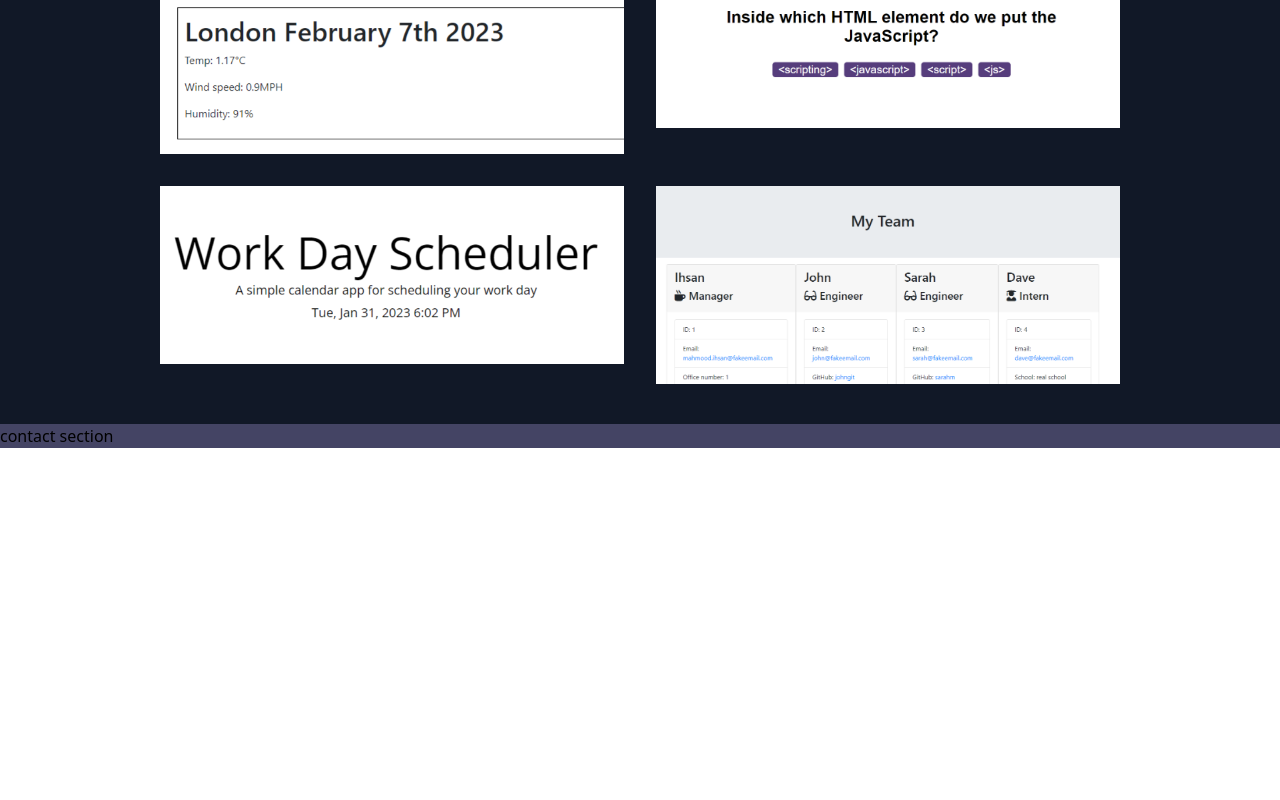
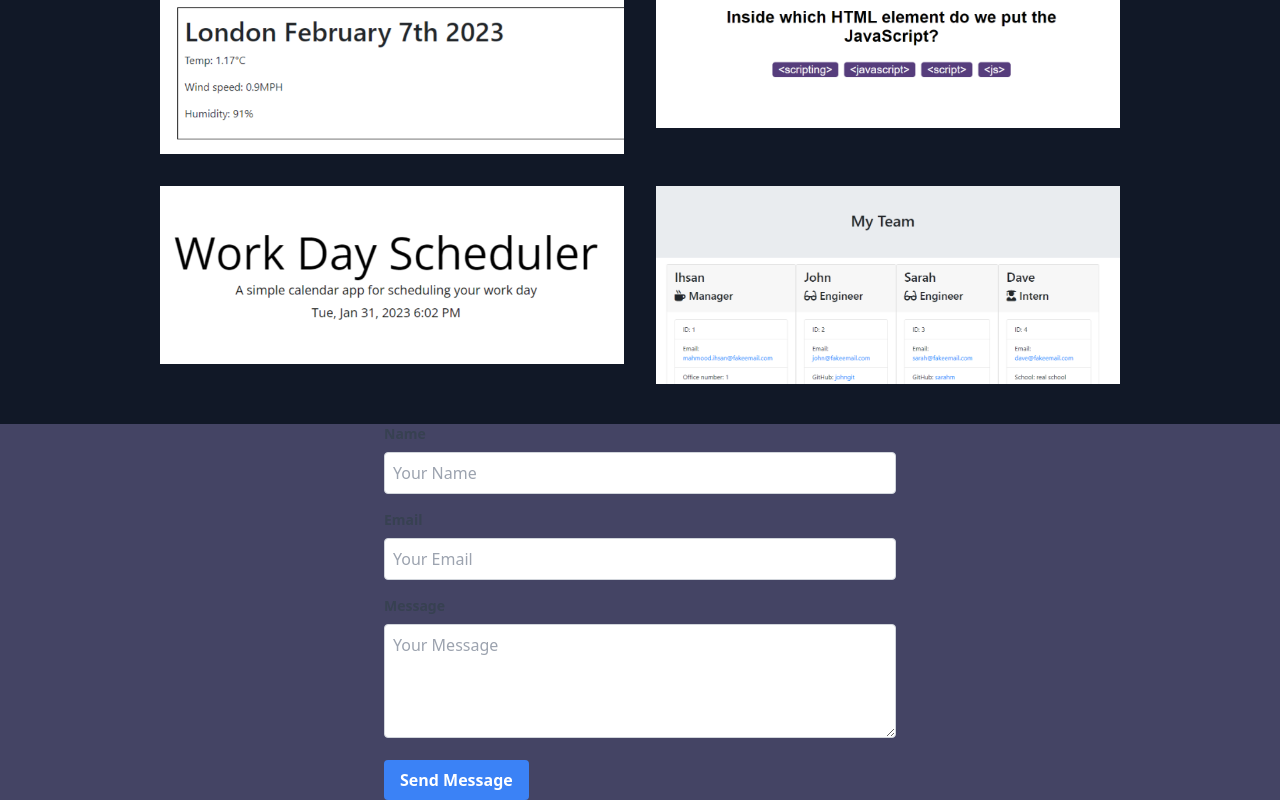
Before and after one commit to ihsanm/Offical-Portfolio, a React (Create React App) app: page / in a window 1280 px wide. Shown: the part 1309-2109 px from the top of the page. Before the commit the page ends 1757 px from the top, so only its background shows below. Built offline with nearby package versions, Linux system fonts and the light colour scheme.

Commit message:
added functional contact section

```diff
--- a/src/Components/contact.js
+++ b/src/Components/contact.js
@@ -1,11 +1,85 @@
-import React from "react";
+import React, { useState } from 'react';
 
-const Contact = ()=>{
-    return(
-        <div>
-            <p>contact section</p>
-        </div>
-    )
-}
+const ContactForm = () => {
+  const [name, setName] = useState('');
+  const [email, setEmail] = useState('');
+  const [message, setMessage] = useState('');
 
-export default Contact
+  const handleSubmit = async (e) => {
+    e.preventDefault();
+
+    // Send the form data to Formspree
+    const response = await fetch('https://formspree.io/f/xwkdeenw', {
+      method: 'POST',
+      headers: {
+        'Content-Type': 'application/json',
+      },
+      body: JSON.stringify({ name, email, message }),
+    });
+
+    if (response.ok) {
+      // Clear the form fields on successful submission
+      setName('');
+      setEmail('');
+      setMessage('');
+      alert('Message sent!');
+    } else {
+      alert('Message failed to send. Please try again.');
+    }
+  };
+
+  return (
+    <form onSubmit={handleSubmit} className="max-w-lg mx-auto" id="contact">
+      <div className="mb-4">
+        <label htmlFor="name" className="block text-gray-700 text-sm font-bold mb-2">
+          Name
+        </label>
+        <input
+          type="text"
+          id="name"
+          className="w-full p-2 border border-gray-300 rounded"
+          placeholder="Your Name"
+          value={name}
+          onChange={(e) => setName(e.target.value)}
+          required
+        />
+      </div>
+      <div className="mb-4">
+        <label htmlFor="email" className="block text-gray-700 text-sm font-bold mb-2">
+          Email
+        </label>
+        <input
+          type="email"
+          id="email"
+          className="w-full p-2 border border-gray-300 rounded"
+          placeholder="Your Email"
+          value={email}
+          onChange={(e) => setEmail(e.target.value)}
+          required
+        />
+      </div>
+      <div className="mb-4">
+        <label htmlFor="message" className="block text-gray-700 text-sm font-bold mb-2">
+          Message
+        </label>
+        <textarea
+          id="message"
+          className="w-full p-2 border border-gray-300 rounded"
+          placeholder="Your Message"
+          rows="4"
+          value={message}
+          onChange={(e) => setMessage(e.target.value)}
+          required
+        />
+      </div>
+      <button
+        type="submit"
+        className="bg-blue-500 hover:bg-blue-600 text-white font-bold py-2 px-4 rounded"
+      >
+        Send Message
+      </button>
+    </form>
+  );
+};
+
+export default ContactForm;
```
